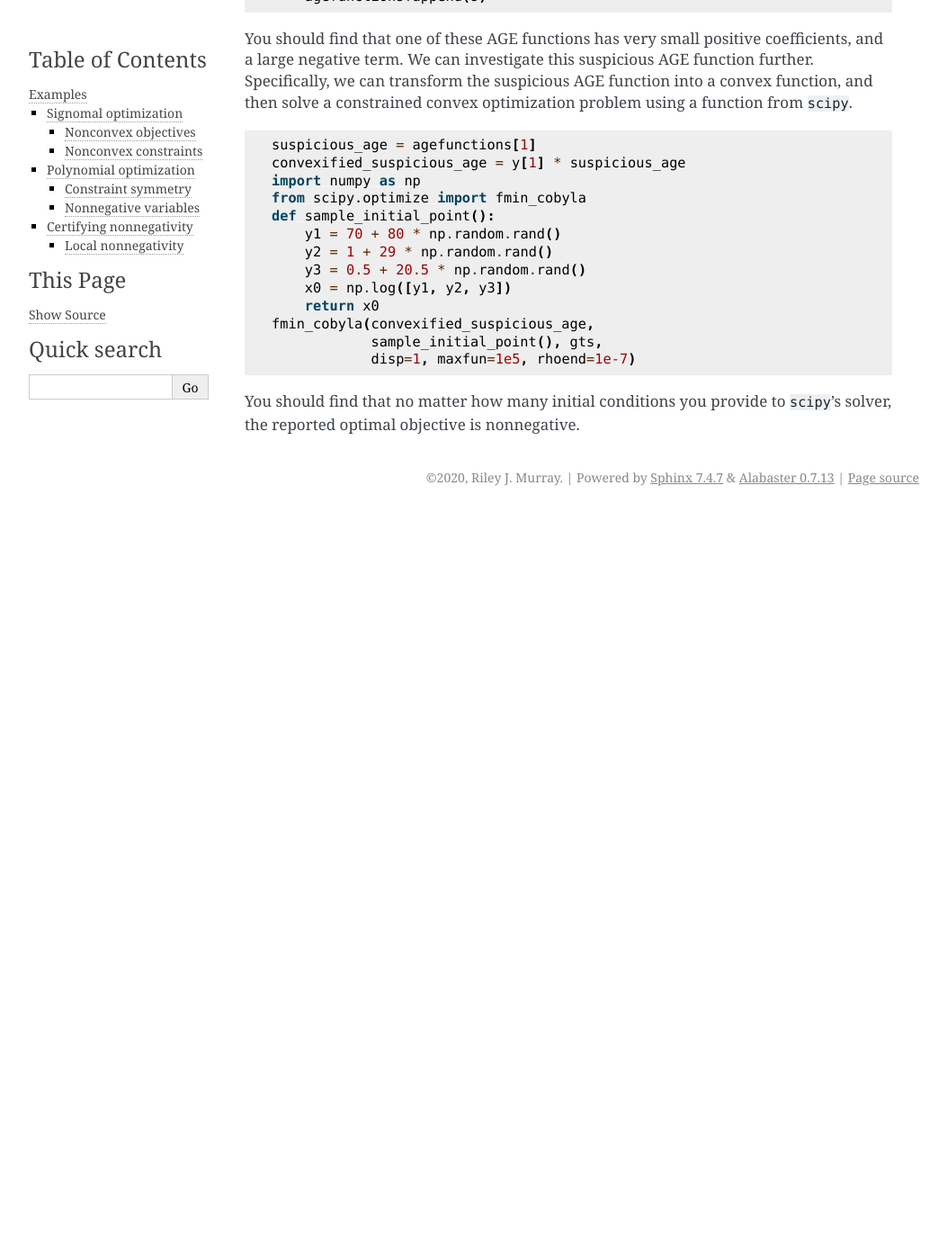
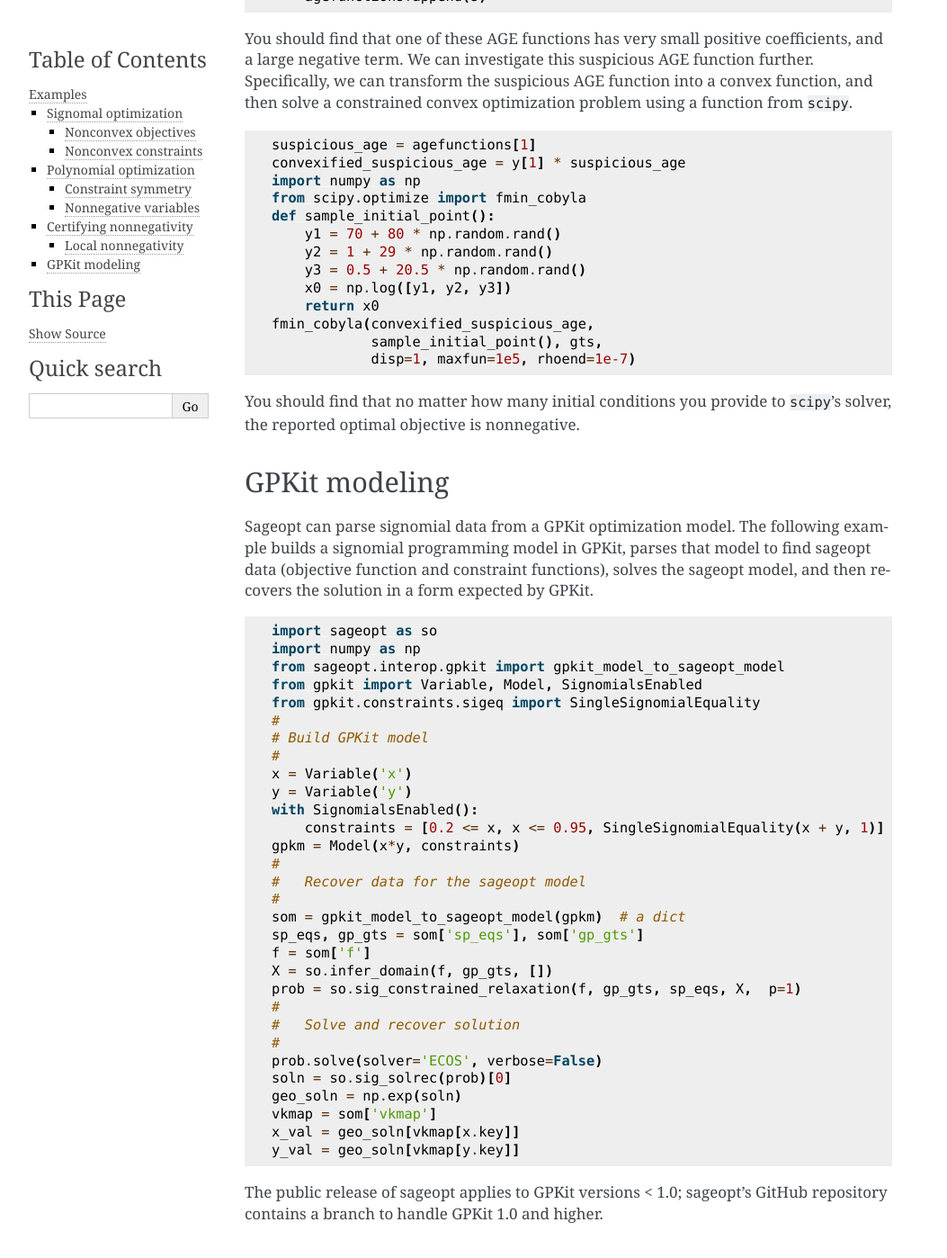
Before and after one commit to rileyjmurray/sageopt, a Sphinx documentation site: the page built from docs/source/examples/examples.rst, in a window 1280 px wide and 1400 px high, scrolled down 6589 px. Shown: the whole window at 90% size, without its empty margins (118-1171 px from the left). Built offline with Sphinx 7.4.7, drawn with Linux system fonts in a browser that asks for light colours; before the commit the page ends 7159 px from its top, so only the background shows below that.

Commit message:
docs and an example

```diff
--- a/docs/source/documentation/sageopt.rst
+++ b/docs/source/documentation/sageopt.rst
@@ -39,3 +39,8 @@ Documentation for coniclifts is given below.
 
 Finally, sageopt provides some basic features for interacting with optimization packages
 in the python ecosystem: GPKit and CVXPY.
+
+.. toctree::
+  :maxdepth: 2
+
+  GPKit <sageopt.gpkit>
--- a/docs/source/examples/examples.rst
+++ b/docs/source/examples/examples.rst
@@ -335,3 +335,48 @@ convex function, and then solve a constrained convex optimization problem using
 
 You should find that no matter how many initial conditions you provide to ``scipy``'s solver, the reported optimal
 objective is nonnegative.
+
+.. _gpkit_ex:
+
+GPKit modeling
+--------------
+
+Sageopt can parse signomial data from a GPKit optimization model. The following example builds
+a signomial programming model in GPKit, parses that model to find sageopt data (objective function
+and constraint functions), solves the sageopt model, and then recovers the solution in a form
+expected by GPKit. ::
+
+    import sageopt as so
+    import numpy as np
+    from sageopt.interop.gpkit import gpkit_model_to_sageopt_model
+    from gpkit import Variable, Model, SignomialsEnabled
+    from gpkit.constraints.sigeq import SingleSignomialEquality
+    #
+    # Build GPKit model
+    #
+    x = Variable('x')
+    y = Variable('y')
+    with SignomialsEnabled():
+        constraints = [0.2 <= x, x <= 0.95, SingleSignomialEquality(x + y, 1)]
+    gpkm = Model(x*y, constraints)
+    #
+    #   Recover data for the sageopt model
+    #
+    som = gpkit_model_to_sageopt_model(gpkm)  # a dict
+    sp_eqs, gp_gts = som['sp_eqs'], som['gp_gts']
+    f = som['f']
+    X = so.infer_domain(f, gp_gts, [])
+    prob = so.sig_constrained_relaxation(f, gp_gts, sp_eqs, X,  p=1)
+    #
+    #   Solve and recover solution
+    #
+    prob.solve(solver='ECOS', verbose=False)
+    soln = so.sig_solrec(prob)[0]
+    geo_soln = np.exp(soln)
+    vkmap = som['vkmap']
+    x_val = geo_soln[vkmap[x.key]]
+    y_val = geo_soln[vkmap[y.key]]
+
+
+The public release of sageopt applies to GPKit versions < 1.0; sageopt's GitHub repository
+contains a branch to handle GPKit 1.0 and higher.
```
Also changed, not shown: docs/source/documentation/sageopt.gpkit.rst (added, +62 -0 lines), 1 other file.
